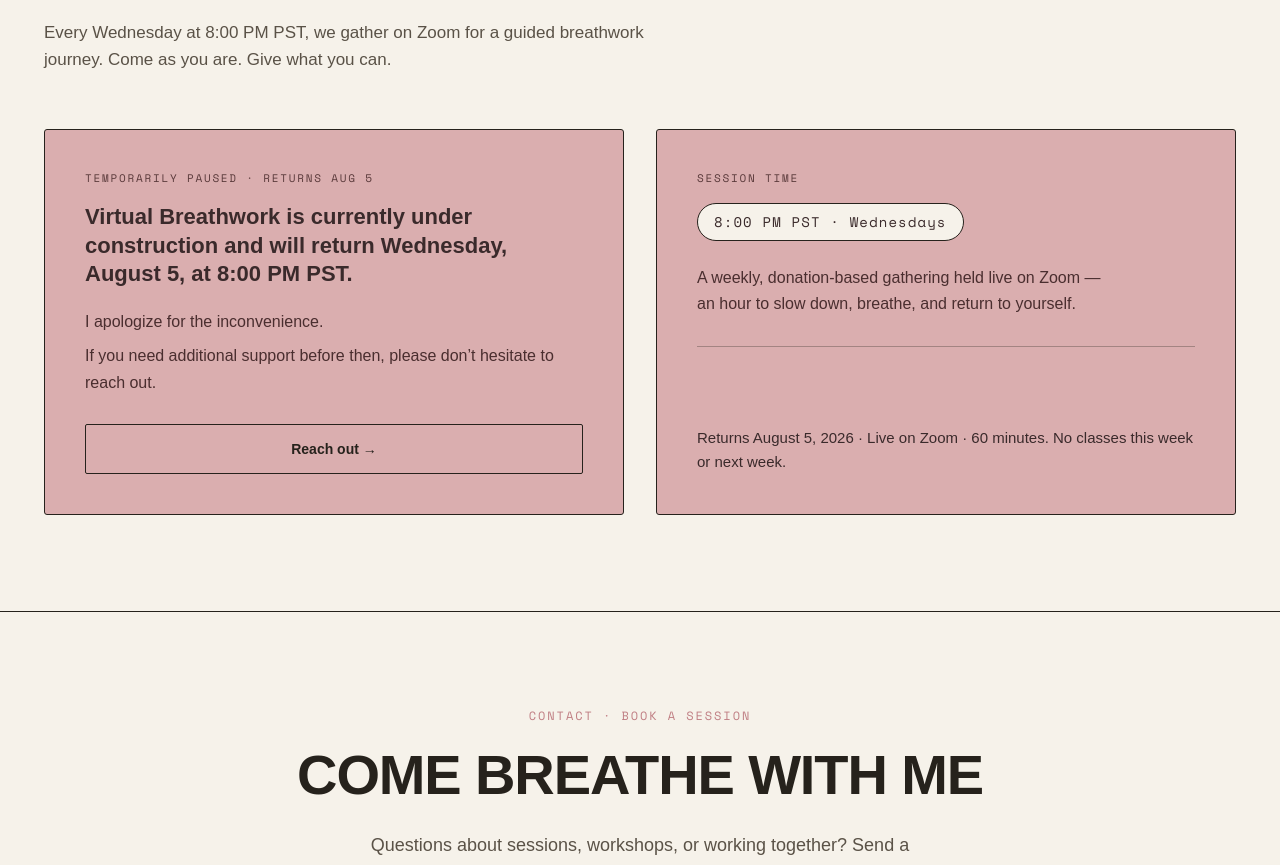
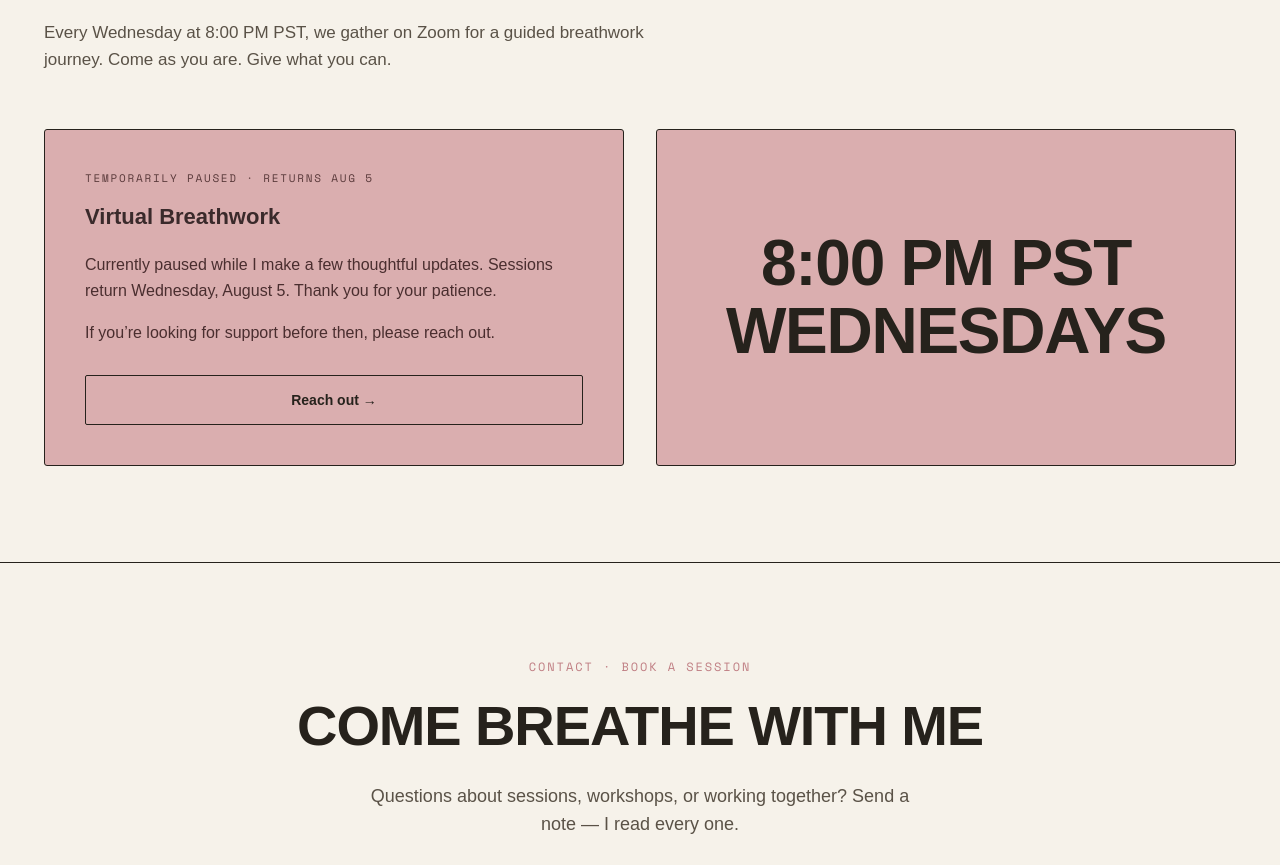
Before and after one commit to caitlynecorry/caitlyne-corry-site, a Next.js app: page / in a window 1280 px wide. Shown: the part 4466-5331 px from the top of the page. Built offline with nearby package versions, Linux system fonts and the light colour scheme; a web font is replaced by a local one.

Commit message:
feat: revamp session schedule display and update breathwork notice
Co-authored-by: caitlynecorry <262380122+caitlynecorry@users.noreply.github.com>

```diff
--- a/app/page.tsx
+++ b/app/page.tsx
@@ -330,23 +330,9 @@ export default function HomePage() {
           <BreathworkNotice className="flex h-full flex-col rounded-[3px] border border-ink bg-pink p-8 md:p-10" />
 
           {/* Right card — session schedule */}
-          <div className="flex h-full flex-col rounded-[3px] border border-ink bg-pink p-8 md:p-10">
-            <div className="mb-4 font-mono text-[11px] uppercase tracking-[0.16em] text-[#5a3a3b]">
-              Session time
-            </div>
-            <div>
-              <span className="inline-flex items-center rounded-full border border-ink bg-cream px-4 py-2 font-mono text-sm tracking-[0.08em] text-[#3a2a2b]">
-                8:00 PM PST · Wednesdays
-              </span>
-            </div>
-            <p className="mt-6 max-w-[420px] font-grotesk text-base leading-[1.65] text-[#4a2e2f]">
-              A weekly, donation-based gathering held live on Zoom — an hour to
-              slow down, breathe, and return to yourself.
-            </p>
-            <div className="my-7 h-px bg-ink opacity-30" />
-            <p className="mt-auto font-grotesk text-[15px] leading-[1.6] text-[#3a2a2b]">
-              Returns August 5, 2026 · Live on Zoom · 60 minutes. No classes
-              this week or next week.
+          <div className="flex h-full flex-col items-center justify-center rounded-[3px] border border-ink bg-pink p-8 text-center md:p-10">
+            <p className="font-grotesk text-[clamp(40px,6vw,64px)] font-bold leading-[1.05] tracking-[-0.02em] text-ink">
+              8:00 PM PST WEDNESDAYS
             </p>
           </div>
         </div>
--- a/components/breathwork-notice.tsx
+++ b/components/breathwork-notice.tsx
@@ -18,15 +18,14 @@ export function BreathworkNotice({ className }: { className?: string }) {
         Temporarily paused · Returns Aug 5
       </div>
       <p className="mb-5 font-grotesk text-[22px] font-semibold leading-[1.3] text-[#3a2a2b]">
-        Virtual Breathwork is currently under construction and will return
-        Wednesday, August 5, at 8:00 PM PST.
+        Virtual Breathwork
       </p>
-      <p className="mb-2 font-grotesk text-base leading-[1.65] text-[#4a2e2f]">
-        I apologize for the inconvenience.
+      <p className="mb-4 font-grotesk text-base leading-[1.65] text-[#4a2e2f]">
+        Currently paused while I make a few thoughtful updates. Sessions return
+        Wednesday, August 5. Thank you for your patience.
       </p>
       <p className="mb-7 font-grotesk text-base leading-[1.65] text-[#4a2e2f]">
-        If you need additional support before then, please don&rsquo;t hesitate
-        to reach out.
+        If you&rsquo;re looking for support before then, please reach out.
       </p>
       <Button asChild variant="outline">
         <Link href="/contact">Reach out →</Link>
```
